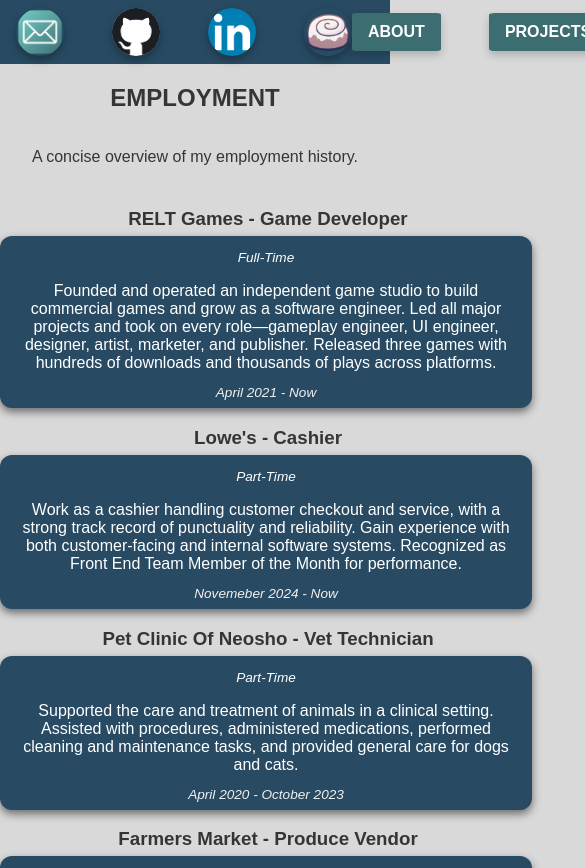
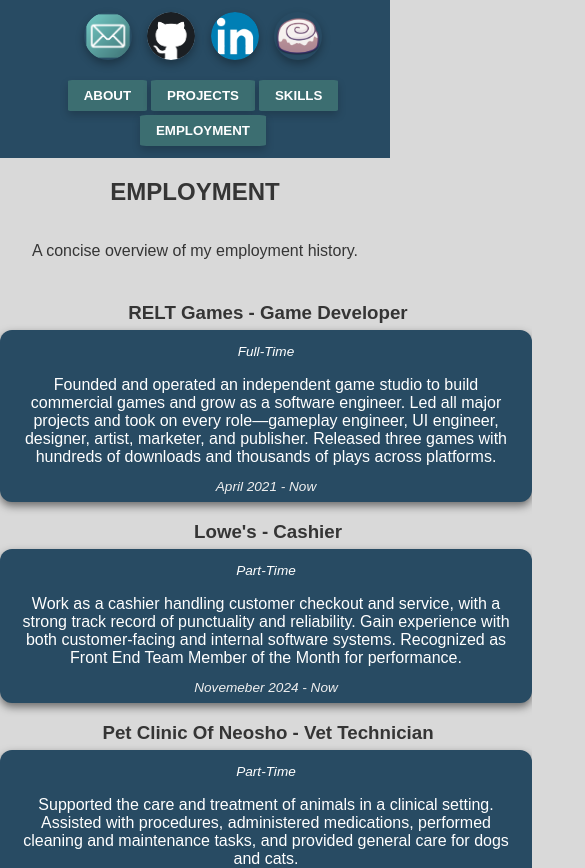
Before and after one commit to Robert-T1/PortfolioSite, a React (Vite) app: page /employment in a window 390 px wide. Shown: the top 868 px of the page, 585 px wide, since content can reach past the window. Built offline with nearby package versions, Linux system fonts and the light colour scheme.

Commit message:
better mobile support

```diff
--- a/src/components/Header.jsx
+++ b/src/components/Header.jsx
@@ -24,7 +24,7 @@ function Header() {
     return (
         <header className={styles.header}>
             <div className={styles.headerContent}>
-                <nav className={styles.center}>
+                <nav className={`${styles.navSection} ${styles.socialLinks}`}>
                     <Button
                         style={buttonStyles.btn_img}
                         imageSrc={emailIcon}
@@ -45,23 +45,23 @@ function Header() {
                         imageSrc={reltgamesIcon}
                         href="https://reltgames.com/"
                     />
-
-                    {copied && (
-                        <div
-                            className={styles.copiedTooltip}
-                            style={{ top: mousePos.y + 15, left: mousePos.x + 10 }}
-                        >
-                            Copied!
-                        </div>
-                    )}
                 </nav>
 
-                <nav className={styles.center}>
+                <nav className={`${styles.navSection} ${styles.navLinks}`}>
                     <Link to="/about"><Button style={buttonStyles.btn}>ABOUT</Button></Link>
                     <Link to="/Projects"><Button style={buttonStyles.btn}>PROJECTS</Button></Link>
                     <Link to="/Skills"><Button style={buttonStyles.btn}>SKILLS</Button></Link>
                     <Link to="/Employment"><Button style={buttonStyles.btn}>EMPLOYMENT</Button></Link>
                 </nav>
+
+                {copied && (
+                    <div
+                        className={styles.copiedTooltip}
+                        style={{ top: mousePos.y + 15, left: mousePos.x + 10 }}
+                    >
+                        Copied!
+                    </div>
+                )}
             </div>
         </header>
     );
--- a/src/components/button.module.css
+++ b/src/components/button.module.css
@@ -65,7 +65,6 @@
   pointer-events: none;
 }
 
-/* Desktop hover effects */
 @media (hover: hover) {
   .btn:hover {
       box-shadow: 0 6px 16px rgba(0, 0, 0, 0.3);
@@ -88,21 +87,21 @@
   box-shadow: 0 2px 4px rgba(0, 0, 0, 0.2);
 }
 
-@media screen and (max-width: 768px) {
-  .btn {
-      padding: 10px 16px;
-      font-size: 1rem;
-  }
+.btn_project {
+  width: clamp(80px, 12vw, 120px);
+  height: clamp(80px, 12vw, 120px);
+  border-radius: 6px;
+  transition: transform 0.2s ease, box-shadow 0.2s ease;
+}
 
+.btn_project:hover {
+  transform: scale(1.05);
+  box-shadow: 0 5px 15px rgba(0, 0, 0, 0.2);
+}
+
+@media screen and (max-width: 600px) {
   .btn_project {
-      width: 110px;
-      height: 110px;
+    width: 100px;
+    height: 100px;
   }
 }
-
-@media screen and (max-width: 480px) {
-  .btn_project {
-      width: 100px;
-      height: 100px;
-  }
-}
--- a/src/components/header.module.css
+++ b/src/components/header.module.css
@@ -1,60 +1,33 @@
+.header {
+  width: 100%;
+  max-width: 100%;
+  overflow-x: hidden;
+}
+
 .headerContent {
   display: flex;
   justify-content: space-between;
   align-items: center;
   padding: 0.5rem 1rem;
   background-color: #284B63;
+  flex-wrap: wrap;
+  width: 100%;
 }
 
-  .left {
+.navSection {
+  display: flex;
+  justify-content: center;
+  align-items: center;
+}
+
+.socialLinks {
+  gap: clamp(0.75rem, 2vw, 2rem);
   flex: 1;
 }
 
-  .center {
-    display: flex;
-    gap: 3rem;
-    justify-content: center;
-    flex: 1;
-  }
-
-  .right {
-    flex: 1;
-  }
-
-  .copiedTooltip {
-    position: fixed;
-    background-color: #142531;
-    color: white;
-    padding: 4px 8px;
-    font-size: 0.75rem;
-    border-radius: 4px;
-    pointer-events: none;.headerContent {
-      display: flex;
-      justify-content: space-between;
-      align-items: center;
-      padding: 0.5rem 1rem;
-      background-color: #284B63;
-      flex-wrap: wrap;
-    }
-
-    .left {
-      flex: 1;
-      min-width: 100px;
-    }
-
-    .center {
-      display: flex;
-      gap: clamp(1rem, 2vw, 3rem);
-      justify-content: center;
+.navLinks {
+  gap: clamp(0.5rem, 3vw, 3rem);
   flex: 2;
-      flex-wrap: wrap;
-      padding: 0.5rem 0;
-    }
-
-    .right {
-      flex: 1;
-      min-width: 100px;
-      text-align: right;
 }
 
 .copiedTooltip {
@@ -78,42 +51,29 @@
 @media screen and (max-width: 768px) {
   .headerContent {
     flex-direction: column;
-        padding: 0.5rem;
+    padding: 0.75rem 0.5rem;
+    gap: 0.75rem;
   }
 
-      .left, .center, .right {
+  .navSection {
     width: 100%;
-        flex: none;
-        text-align: center;
-        margin: 0.25rem 0;
+    justify-content: center;
   }
 
-      .center {
-        gap: 1rem;
-        justify-content: center;
-        order: 2;
+  .socialLinks {
+    gap: clamp(0.5rem, 4vw, 1.5rem);
+    margin-bottom: 0.5rem;
   }
 
-      .left {
-        order: 1;
-      }
-
-      .right {
-        order: 3;
+  .navLinks {
+    flex-wrap: wrap;
+    gap: clamp(0.25rem, 2vw, 1rem);
+    row-gap: 0.5rem;
   }
 }
 
 @media screen and (max-width: 480px) {
-      .center {
-        gap: 0.75rem;
+  .navLinks {
+    gap: 0.25rem;
   }
 }
-    z-index: 9999;
-    animation: fadeOut 1.5s forwards;
-  }
-
-  @keyframes fadeOut {
-    0% { opacity: 0.95; }
-    80% { opacity: 0.95; }
-    100% { opacity: 0; }
-  }
--- a/src/pages/projects.jsx
+++ b/src/pages/projects.jsx
@@ -1,18 +1,17 @@
 import { Link } from "react-router-dom"
 import styles from './projects.module.css'
 import Button from '../components/Button'
-import GridHolder from '../components/GridHolder'
 import buttonStyles from '../components/button.module.css'
 
 const projectImages = import.meta.glob('../assets/images/projectIcons/*.png', { eager: true });
 import siteIcon from '../assets/images/siteIcon.png'
 
-function Porjects() {
+function Projects() {
     return (
         <div className={styles.projectsContainer}>
             <h2>PROJECTS</h2>
-            <p1 className={styles.description}>A snapshot of noteable projects I've worked on.</p1>
-            <GridHolder columns={4}>
+            <p className={styles.description}>A snapshot of noteable projects I've worked on.</p>
+            <div className={styles.projectsGrid}>
                 <div className={styles.projectWrapper}>
                     <Link to="/justkeepdigging">
                         <Button style={buttonStyles.btn_project} imageSrc={getProjectIcon("justKeepDiggingIcon")}></Button>
@@ -31,48 +30,43 @@ function Porjects() {
                     </Link>
                     <span className={styles.projectLabel}>Chroma Thief</span>
                 </div>
-
                 <div className={styles.projectWrapper}>
                     <Link to="/bankbot">
                         <Button style={buttonStyles.btn_project} imageSrc={getProjectIcon("bankBotIcon")}></Button>
                     </Link>
                     <span className={styles.projectLabel}>Bank Bot</span>
                 </div>
-
                 <div className={styles.projectWrapper}>
                     <Link to="/justkeepdiggingbot">
                         <Button style={buttonStyles.btn_project} imageSrc={getProjectIcon("justkeepdiggingbotIcon")}></Button>
                     </Link>
                     <span className={styles.projectLabel}>Just Keep Digging Bot</span>
                 </div>
-
                 <div className={styles.projectWrapper}>
                     <Link to="/clansandclaims">
                         <Button style={buttonStyles.btn_project} imageSrc={getProjectIcon("clansandclaimsIcon")}></Button>
                     </Link>
                     <span className={styles.projectLabel}>Clans And Claims</span>
                 </div>
-
                 <div className={styles.projectWrapper}>
                     <Link to="/portfoliosite">
                         <Button style={buttonStyles.btn_project} imageSrc={siteIcon}></Button>
                     </Link>
-                    <span className={styles.projectLabel}>Portfoilo Site</span>
+                    <span className={styles.projectLabel}>Portfolio Site</span>
                 </div>
-
                 <div className={styles.projectWrapper}>
                     <Link to="/gardengame">
                         <Button style={buttonStyles.btn_project} imageSrc={getProjectIcon("gardenGameIcon")}></Button>
                     </Link>
                     <span className={styles.projectLabel}>Garden Game</span>
                 </div>
-            </GridHolder>
+            </div>
         </div>
     );
- }
+}
 
- function getProjectIcon(name) {
-   return projectImages[`../assets/images/projectIcons/${name}.png`]?.default;
- }
+function getProjectIcon(name) {
+  return projectImages[`../assets/images/projectIcons/${name}.png`]?.default;
+}
 
- export default Porjects;
+export default Projects;
--- a/src/pages/projects.module.css
+++ b/src/pages/projects.module.css
@@ -4,10 +4,23 @@
   align-items: center;
   justify-content: center;
   text-align: center;
+  width: 100%;
+  padding: 1rem;
 }
 
 .description {
   padding-bottom: 2%;
+  max-width: 80%;
+  margin: 0 auto;
+}
+
+.projectsGrid {
+  display: grid;
+  grid-template-columns: repeat(4, 1fr);
+  gap: 1.5rem;
+  width: 80%;
+  max-width: 1000px;
+  margin: 0 auto;
 }
 
 .projectWrapper {
@@ -15,15 +28,20 @@
   flex-direction: column;
   align-items: center;
   position: relative;
+  transition: transform 0.2s ease;
+}
+
+.projectWrapper:hover {
+  transform: translateY(-5px);
 }
 
 .projectLabel {
   opacity: 0;
   transform: translateY(-5px);
   transition: opacity 0.2s ease, transform 0.2s ease;
-    font-size: 0.85rem;
+  font-size: 0.75rem;
   font-weight: bold;
-    margin-top: 6px;
+  margin-top: 4px;
   pointer-events: none;
 }
 
@@ -31,3 +49,41 @@
   opacity: 1;
   transform: translateY(0);
 }
+
+@media screen and (max-width: 1200px) {
+  .projectsGrid {
+    grid-template-columns: repeat(3, 1fr);
+    gap: 1.25rem;
+    width: 85%;
+  }
+}
+
+@media screen and (max-width: 900px) {
+  .projectsGrid {
+    grid-template-columns: repeat(2, 1fr);
+    gap: 1rem;
+    width: 70%;
+  }
+}
+
+@media screen and (max-width: 600px) {
+  .projectsGrid {
+    grid-template-columns: repeat(1, 1fr);
+    gap: 0.75rem;
+    width: 60%;
+  }
+
+  .description {
+    max-width: 90%;
+  }
+
+  .projectWrapper {
+    margin-bottom: 0.25rem;
+  }
+
+  .projectLabel {
+    opacity: 1;
+    transform: translateY(0);
+    font-size: 0.8rem;
+  }
+}
--- a/src/pages/skills.jsx
+++ b/src/pages/skills.jsx
@@ -114,7 +114,7 @@ function Skills() {
 
 function getSkillLabel(level) {
   if (level <= 20) return 'Novice';
-  if (level <= 40) return 'Beginner';
+  if (level <= 40) return 'Familiar';
   if (level <= 60) return 'Intermediate';
   if (level <= 80) return 'Advanced';
   return 'Expert';
```
Lines whose indentation alone changed are shown as unchanged.
